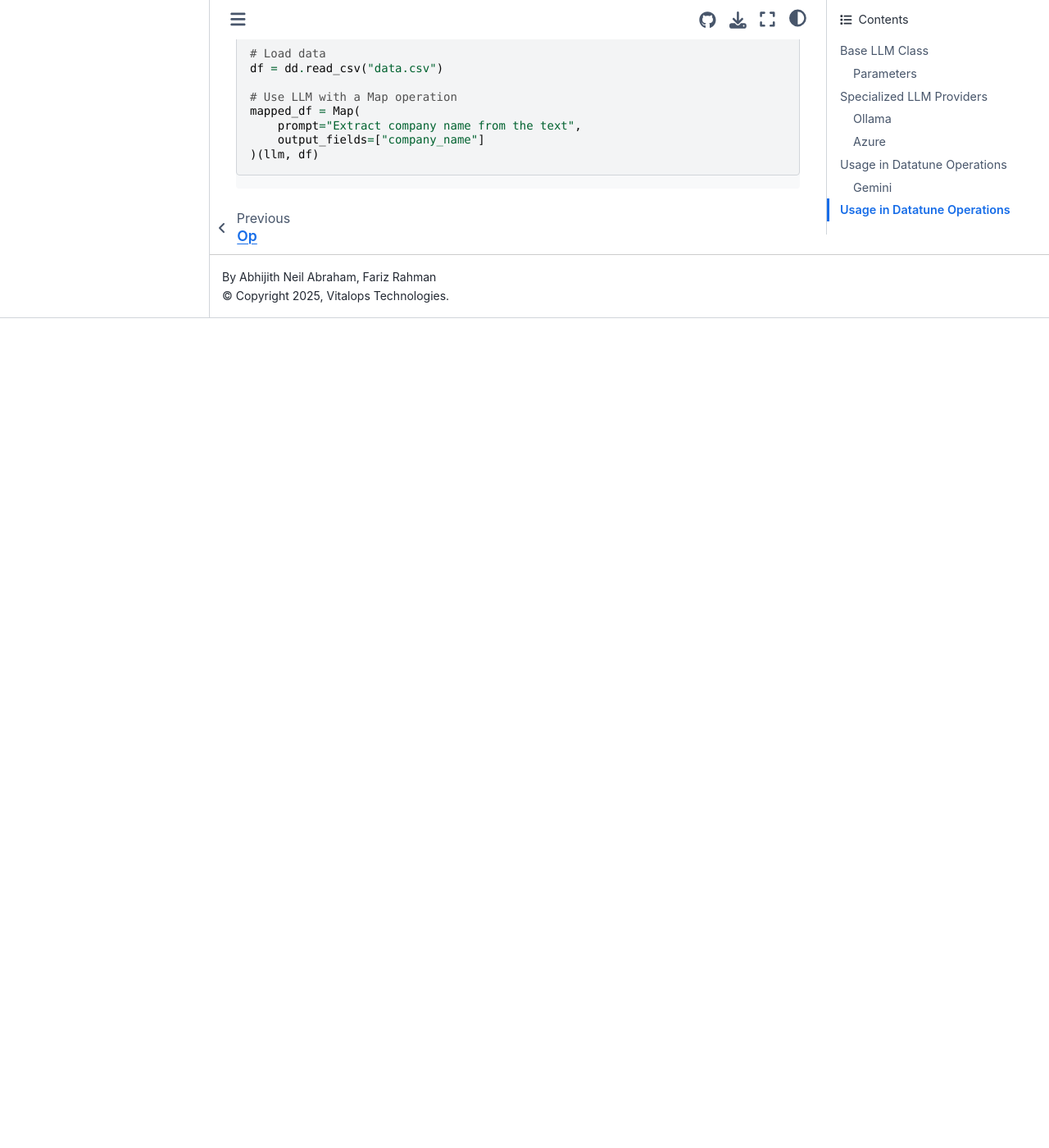
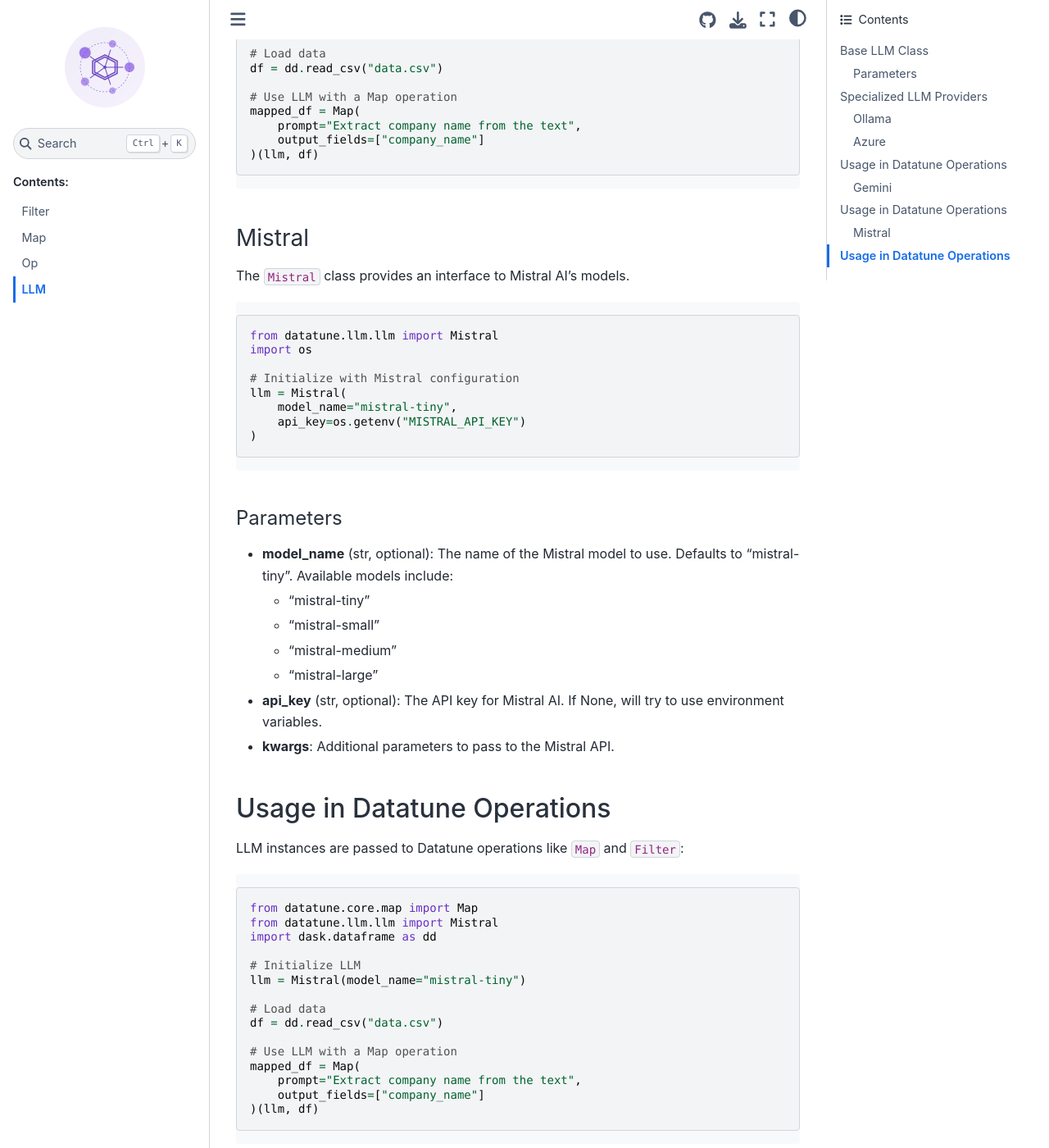
Before and after one commit to vitalops/datatune, a Sphinx documentation site: the page built from docs/source/LLM.md, in a window 1280 px wide and 1400 px high, scrolled down 3655 px. Shown: the whole window at 82% size. Built offline with Sphinx 7.4.7 and the Sphinx Book theme 1.1.4, drawn with Linux system fonts in a browser that asks for light colours; pages that are not in the unit, such as notebooks, are missing from menus; before the commit the page ends 4043 px from its top, so only the background shows below that.

Commit message:
added support for mistral models

````diff
--- a/docs/source/LLM.md
+++ b/docs/source/LLM.md
@@ -149,3 +149,47 @@
     output_fields=["company_name"]
 )(llm, df)
 ```
+
+### Mistral
+The `Mistral` class provides an interface to Mistral AI's models.
+
+```python
+from datatune.llm.llm import Mistral
+import os
+
+# Initialize with Mistral configuration
+llm = Mistral(
+    model_name="mistral-tiny",
+    api_key=os.getenv("MISTRAL_API_KEY")
+)
+```
+
+#### Parameters
+- **model_name** (str, optional): The name of the Mistral model to use. Defaults to "mistral-tiny". Available models include:
+  - "mistral-tiny"
+  - "mistral-small"
+  - "mistral-medium"
+  - "mistral-large"
+- **api_key** (str, optional): The API key for Mistral AI. If None, will try to use environment variables.
+- **kwargs**: Additional parameters to pass to the Mistral API.
+
+## Usage in Datatune Operations
+LLM instances are passed to Datatune operations like `Map` and `Filter`:
+
+```python
+from datatune.core.map import Map
+from datatune.llm.llm import Mistral
+import dask.dataframe as dd
+
+# Initialize LLM
+llm = Mistral(model_name="mistral-tiny")
+
+# Load data
+df = dd.read_csv("data.csv")
+
+# Use LLM with a Map operation
+mapped_df = Map(
+    prompt="Extract company name from the text",
+    output_fields=["company_name"]
+)(llm, df)
+```
````
Also changed, not shown: 1 other file.
